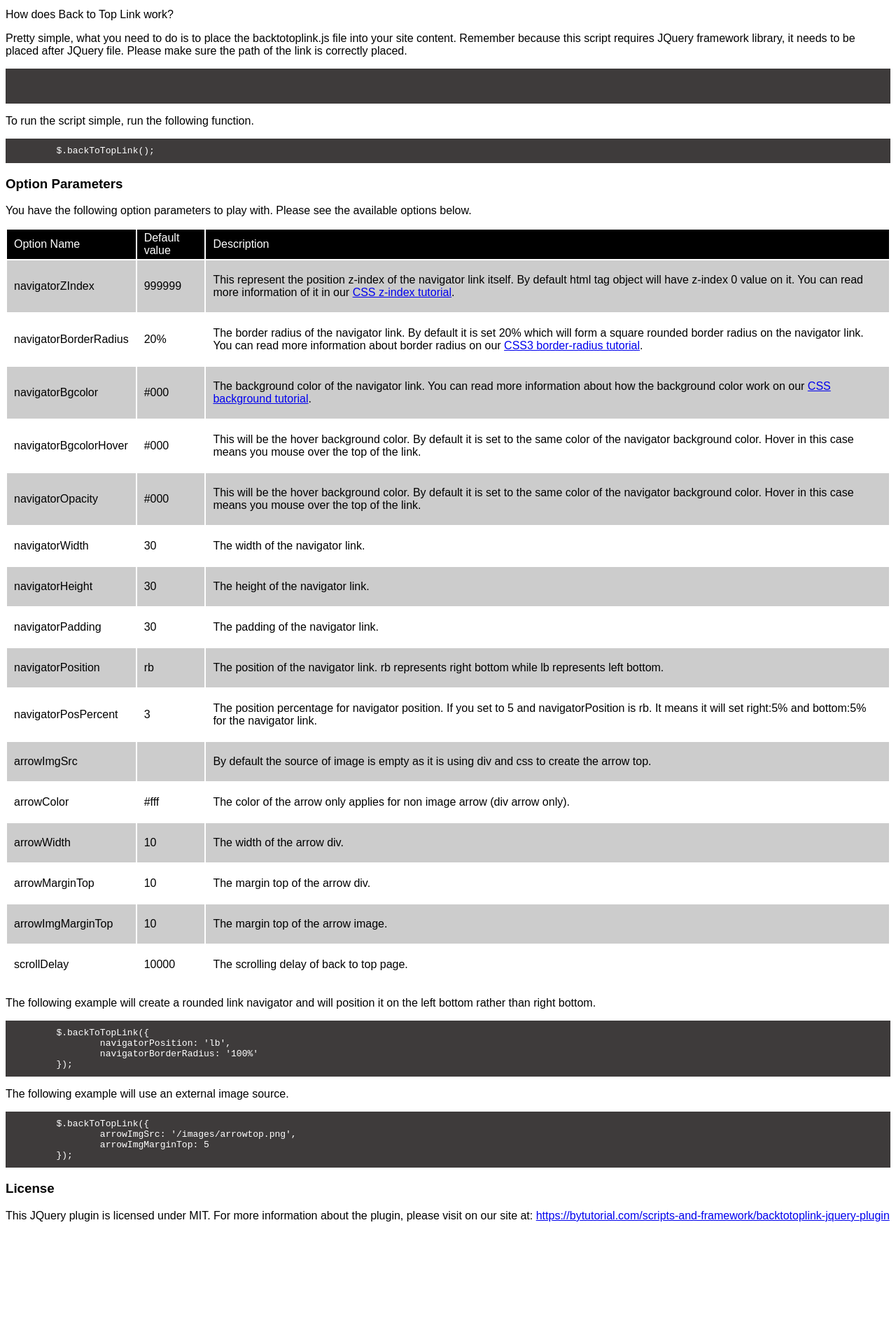
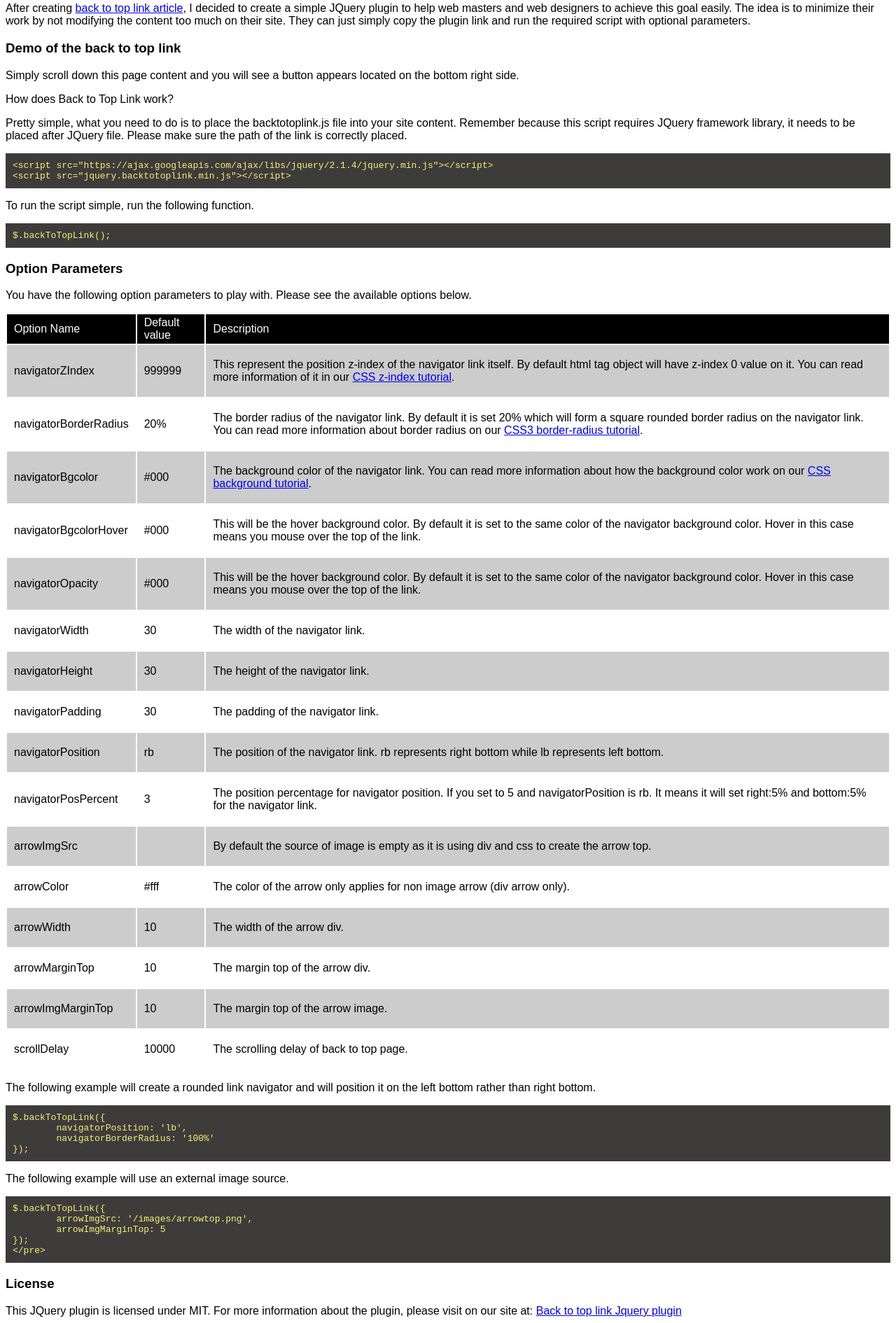
Before and after one commit to bytutorial/BackToTopLinkJqueryPlugin, a plain HTML site: page index.html in a window 1280 px wide. Shown: the part 56-1946 px from the top of the page at 70% size. Before the commit the page ends 1818 px from the top, so only its background shows below. Drawn offline with nearby package versions, Linux system fonts and the light colour scheme.

Commit message:
files
files

```diff
--- a/index.html
+++ b/index.html
@@ -27,7 +27,7 @@
 
 		pre{
 			background:#3e3b3b;
-			color:#fff;
+			color:#f3f275;
 			padding:10px;
 		}
 
@@ -38,14 +38,18 @@
 
 </head>
 <body>
-<p>After creating back to top link article, I decided to create a simple JQuery plugin to help web masters and web designers to achieve this goal easily. The idea is to minimize their work by not modifying the content too much on their site. They can just simply copy the plugin link and run the required script with optional parameters.</p>
+<h3>Back to top link jquery plugin</h3>
+<p>After creating <a href='https://bytutorial.com/blogs/jquery/how-to-create-back-to-top-link-using-css-and-jquery' target='_blank'>back to top link article</a>, I decided to create a simple JQuery plugin to help web masters and web designers to achieve this goal easily. The idea is to minimize their work by not modifying the content too much on their site. They can just simply copy the plugin link and run the required script with optional parameters.</p>
+
+<h3>Demo of the back to top link</h3>
+<p>Simply scroll down this page content and you will see a button appears located on the bottom right side.</p>
 
 <p>How does Back to Top Link work?</p>
 <p>Pretty simple, what you need to do is to place the backtotoplink.js file into your site content. Remember because this script requires JQuery framework library, it needs to be placed after JQuery file. Please make sure the path of the link is correctly placed.</p>
 
 <pre>
-	<script src="https://ajax.googleapis.com/ajax/libs/jquery/2.1.4/jquery.min.js"></script>
-	<script src="jquery.backtotoplink.js"></script>
+&lt;script src=&quot;https://ajax.googleapis.com/ajax/libs/jquery/2.1.4/jquery.min.js&quot;&gt;&lt;/script&gt;
+&lt;script src=&quot;jquery.backtotoplink.min.js&quot;&gt;&lt;/script&gt;
 </pre>
 
 <p>To run the script simple, run the following function.</p>
@@ -180,25 +184,26 @@
 <p>The following example will create a rounded link navigator and will position it on the left bottom rather than right bottom.</p>
 <pre>
 $.backToTopLink({
-		navigatorPosition: 'lb',
-		navigatorBorderRadius: '100%'
+	navigatorPosition: &#39;lb&#39;,
+	navigatorBorderRadius: &#39;100%&#39;
 });
 </pre>
 
 <p>The following example will use an external image source.</p>
 <pre>
 $.backToTopLink({
-		arrowImgSrc: '/images/arrowtop.png',
+	arrowImgSrc: &#39;/images/arrowtop.png&#39;,
 	arrowImgMarginTop: 5
 });
+&lt;/pre&gt;
 </pre>
 
 <h3>License</h3>
 <p>This JQuery plugin is licensed under MIT. For more information about the plugin, please visit on our site at:
-<a href='https://bytutorial.com/scripts-and-framework/backtotoplink-jquery-plugin' target="_blank">https://bytutorial.com/scripts-and-framework/backtotoplink-jquery-plugin</a>
+<a href='https://bytutorial.com/framework-and-scripts-library/backtotoplink-jquery-plugin' target="_blank">Back to top link Jquery plugin</a>
 </p>
 <script src="https://ajax.googleapis.com/ajax/libs/jquery/2.1.4/jquery.min.js"></script>
-<script src="jquery.backtotoplink.js"></script>
+<script src="jquery.backtotoplink.min.js"></script>
 <script>
 	$.backToTopLink({});
 </script>
```
Also changed, not shown: jquery.backtotoplink.js, jquery.backtotoplink.min.js, 1 other file. Lines whose indentation alone changed are shown as unchanged.
